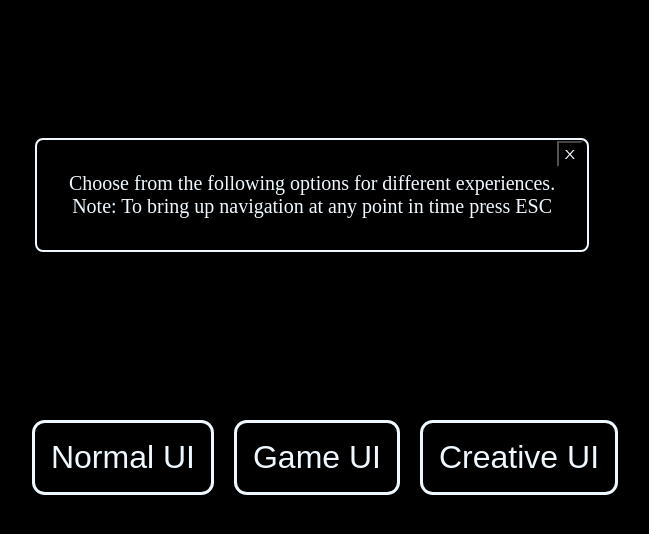
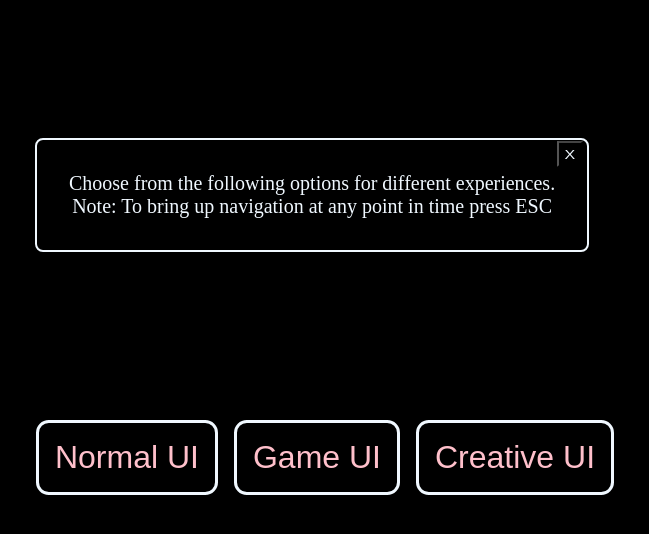
Before and after one commit to edewindt/Portfolio, a SvelteKit app: page / in a window 1280 px wide. Shown: the top 534 px of the page, without its empty margins (315-964 px from the left). Built offline with nearby package versions, Linux system fonts and the light colour scheme; no server answers.

Commit message:
Added sound effect to button

```diff
--- a/package.json
+++ b/package.json
@@ -17,5 +17,8 @@
 		"svelte": "^3.44.0",
 		"vite": "^3.1.0"
 	},
-	"type": "module"
+	"type": "module",
+	"dependencies": {
+		"howler": "^2.2.3"
+	}
 }
--- a/src/routes/+page.svelte
+++ b/src/routes/+page.svelte
@@ -1,5 +1,21 @@
 <script>
+	import { flip } from 'svelte/animate';
+	import { Howl, Howler } from 'howler';
+	const buttsound = new Howl({
+		src: ['/src/lib/ButtonSound.mp3'],
+		volume: 0.1
+	});
 	let instructions = true;
+	let buttons = [{ txt: 'Normal UI' }, { txt: 'Game UI' }, { txt: 'Creative UI' }];
+	const play = (sound) => {
+		sound.play();
+		// Clear listener after first call.
+
+		// Fires when the sound finishes playing.
+		sound.on('end', function () {
+			console.log('Finished!');
+		});
+	};
 </script>
 
 <main>
@@ -18,9 +34,19 @@
 				>
 			</div>
 		{/if}
-		<button class="butt"> Normal UI </button>
-		<button class="butt"> Game UI </button>
-		<button class="butt"> Creative UI </button>
+		{#each buttons as { txt }}
+			<button
+				class="butt"
+				on:focus={() => {
+					buttsound.play();
+				}}
+				on:mouseover={() => {
+					buttsound.play();
+				}}
+			>
+				{txt}</button
+			>
+		{/each}
 	</section>
 </main>
 
@@ -57,12 +83,11 @@
 		padding: 1rem;
 		border-radius: 0.8rem;
 		background: transparent;
-		color: var(--light);
+		color: pink;
 		border: 3px solid var(--light);
 		margin: 0.5rem;
 		font-size: 2rem;
 		cursor: pointer;
-		transform: 1s;
 	}
 	#close-instructs {
 		position: relative;
```
Also changed, not shown: 2 other files (tests, documents, lock files or other folders).
